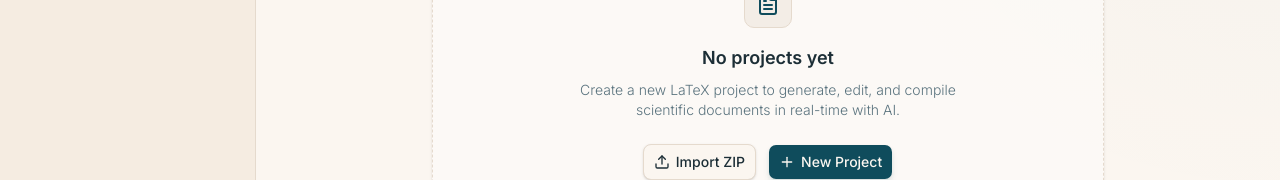
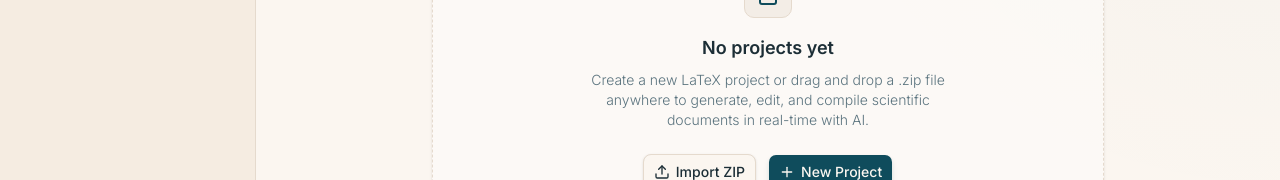
Before and after one commit to Fankrits/SomeScript, a Next.js app in the folder apps/web/: page /dashboard in a window 1280 px wide. Shown: the part 303-483 px from the top of the page. Built offline with nearby package versions, Linux system fonts and the light colour scheme; no server answers; the database is empty; sample sign-in values are in the browser's storage; a web font is replaced by a local one.

Commit message:
feat(web): wrap dashboard page with DashboardDropzone for direct ZIP upload

```diff
--- a/apps/web/app/dashboard/page.tsx
+++ b/apps/web/app/dashboard/page.tsx
@@ -5,6 +5,7 @@ import { eq, desc } from "drizzle-orm";
 import { redirect } from "next/navigation";
 import { NewProjectDialog } from "@/components/new-project-dialog";
 import { ImportProjectDialog } from "@/components/import-project-dialog";
+import { DashboardDropzone } from "@/components/dashboard-dropzone";
 import { FileText } from "lucide-react";
 import ProjectsTable from "@/components/tables-01";
 
@@ -26,7 +27,8 @@ export default async function DashboardPage() {
   });
 
   return (
-    <main className="flex-1 flex flex-col overflow-hidden bg-background relative">
+    <DashboardDropzone>
+      <main className="flex-1 flex flex-col overflow-hidden bg-background relative min-h-screen">
         {/* Background Gradients */}
         <div className="absolute inset-0 bg-[radial-gradient(circle_at_top_right,rgba(15,76,92,0.03),transparent_40%)] pointer-events-none" />
 
@@ -52,7 +54,7 @@ export default async function DashboardPage() {
               </div>
               <h3 className="text-lg font-semibold text-foreground">No projects yet</h3>
               <p className="text-sm text-muted-foreground max-w-sm font-light mt-2 mb-6">
-              Create a new LaTeX project to generate, edit, and compile scientific documents in real-time with AI.
+                Create a new LaTeX project or drag and drop a .zip file anywhere to generate, edit, and compile scientific documents in real-time with AI.
               </p>
               <div className="flex items-center gap-3">
                 <ImportProjectDialog />
@@ -68,5 +70,6 @@ export default async function DashboardPage() {
           )}
         </div>
       </main>
+    </DashboardDropzone>
   );
 }
```
Lines whose indentation alone changed are shown as unchanged.
